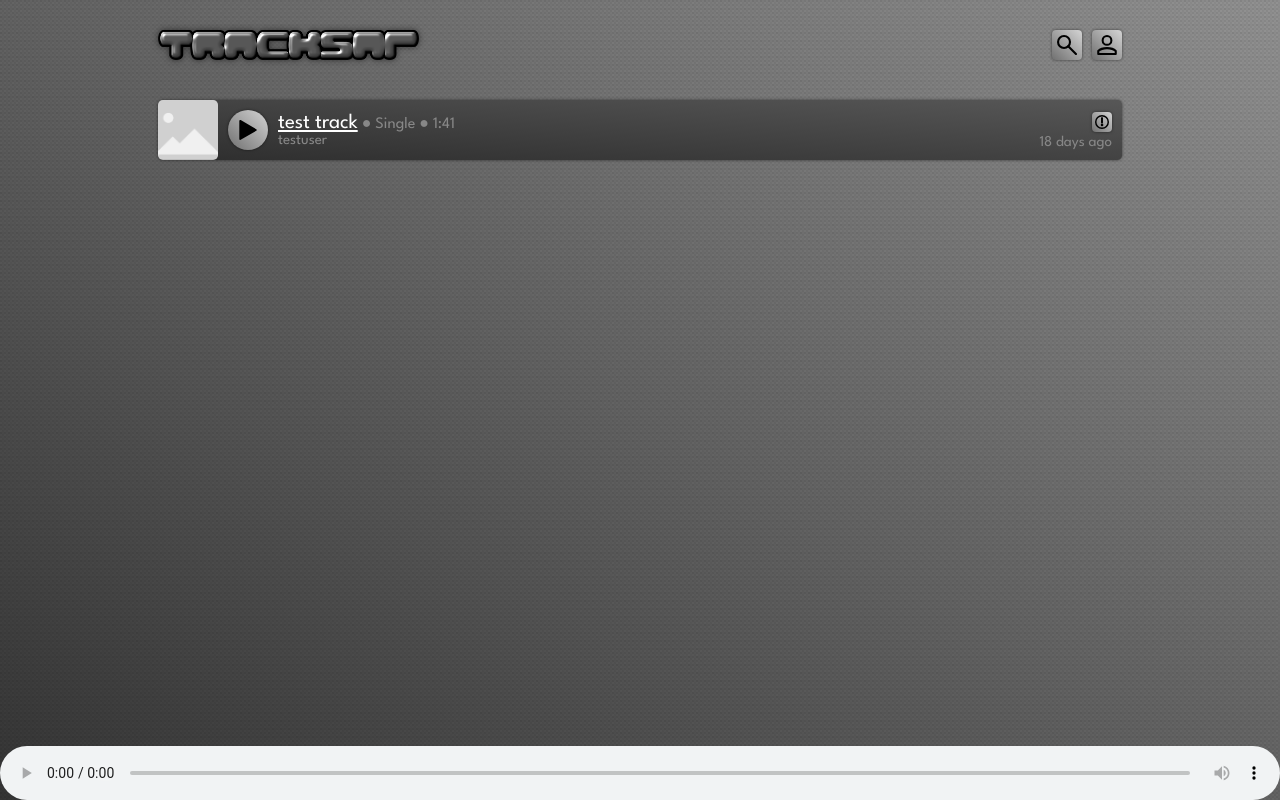
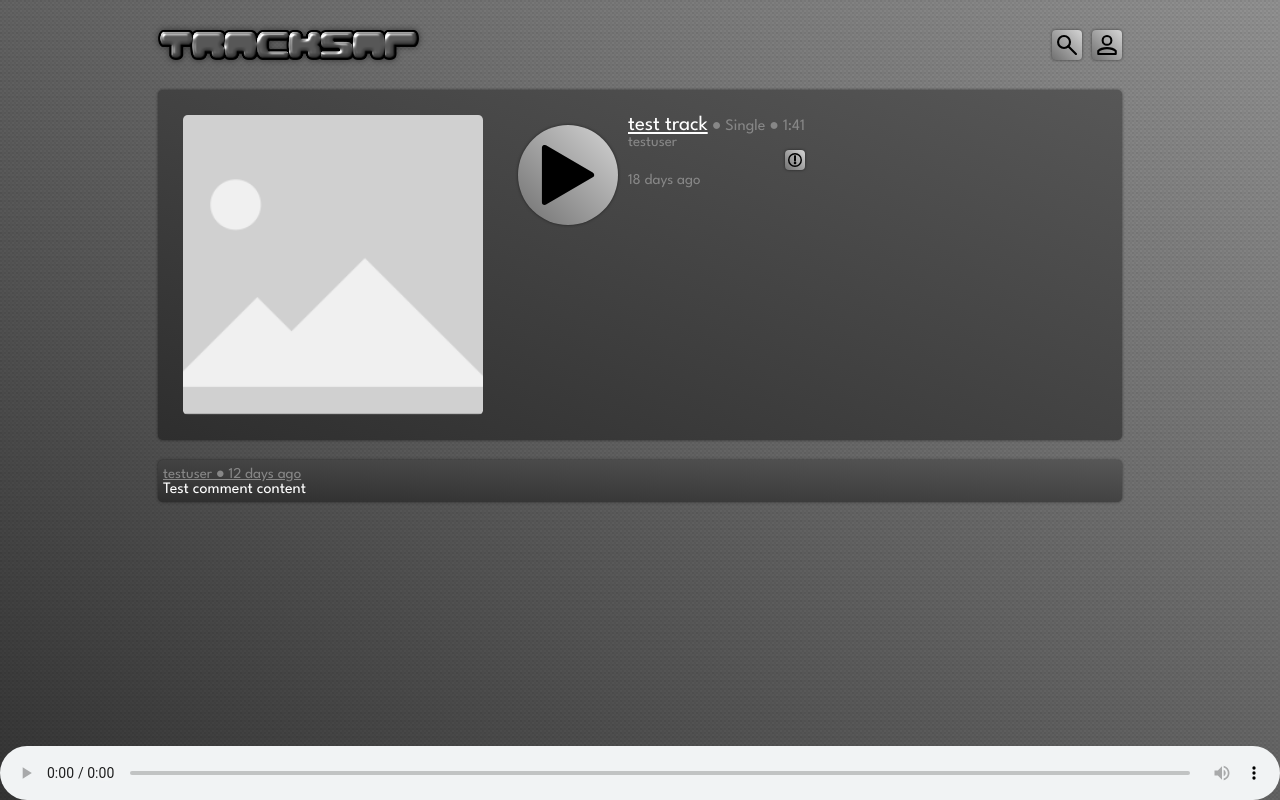
Before and after one commit to VilemMakovicka/Tracksap, a FastAPI app: page /track/6 in a window 1280 px wide. Run offline with FastAPI, Linux system fonts and the light colour scheme; data comes from the database, SQL or seed files in the repository; both versions use the stored data as it was after the commit.

Commit message:
Comment's + track view
Comment's are now visible along with a single track extended view

```diff
--- a/main.py
+++ b/main.py
@@ -15,6 +15,10 @@ def create_app() -> FastAPI:
     app.state.templates = Jinja2Templates(directory="templates")
     app.state.templates.env.globals["get_current_user"] = get_current_user
 
+    app.state.templates.env.globals["role_administrator"] = "administrator"
+    app.state.templates.env.globals["role_artist"] = "artist"
+    app.state.templates.env.globals["role_listener"] = "listener"
+
     app.include_router(authentication_router, prefix="", tags=["authentication"])
     app.include_router(track_router, prefix="", tags=["tracks"])
     app.include_router(user_router, prefix="", tags=["users"])
--- a/pages/tracks.py
+++ b/pages/tracks.py
@@ -37,6 +37,13 @@ async def track_ui(
     current_user_id = current_user.id if current_user is not None else 0
     tracks = track_service.selectByID(track_id, current_user_id)
     track = tracks[0]
+    comments = track_service.selectCommentsByTrackID(track_id)
+    for comment in comments:
+        upload_date_string = comment["comment_date"].split("-")
+        upload_date = datetime(int(upload_date_string[0]),
+                               int(upload_date_string[1]),
+                               int(upload_date_string[2]))
+        comment["time_since"] = time_ago(upload_date)
 
     track["Contributors"] = json.loads(track["Contributors"])
     upload_date_string = track["UploadDate"].split("-")
@@ -49,7 +56,7 @@ async def track_ui(
     track["liked"] = 'true'
 
     template = "track.html"
-    context = {"request": request, "content_template": template, "track": track}
+    context = {"request": request, "content_template": template, "track": track, "comments": comments}
 
     hx_request = request.headers.get("HX-Request")
     if hx_request:
@@ -244,6 +251,17 @@ async def report_post(
     service.insertReport(track_id, message)
     return "reported"
 
+@track_router.post("/comment/{track_id}")
+async def comment_post(
+        request: Request,
+        track_id: str,
+        comment_content: str = Form(...),
+        service: TracksService = Depends(tracks_service),
+        current_user: Optional[User] = Depends(get_current_user)
+):
+    service.InsertComment(track_id, current_user.id, comment_content)
+    return "commented"
+
 @track_router.get("/stream/{audio_path}")
 async def stream_audio(audio_path, range: str = Header(None)):
     file_size = os.path.getsize("media/tracks/" + audio_path)
--- a/repositories/tracks.py
+++ b/repositories/tracks.py
@@ -2,6 +2,25 @@ import datetime
 from datetime import datetime
 from typing import List, Dict, Any
 import sqlite3
+
+import sqlite3
+from datetime import datetime
+
+
+def insert_comment(conn: sqlite3.Connection, track_id: str, author_id: str, comment_content: str):
+    cursor = conn.cursor()
+
+    current_date = datetime.now().strftime("%Y-%m-%d")
+
+    sql = """
+          INSERT INTO "TrackComments"
+              ("TrackID", "AuthorID", "PostDate", "CommentContent")
+          VALUES (?, ?, ?, ?);
+          """
+
+    cursor.execute(sql, (track_id, author_id, current_date, comment_content))
+
+    conn.commit()
 
 def select_by_user(conn: sqlite3.Connection, id, user_id) -> List[Dict[str, Any]]:
     rows = conn.execute(
@@ -81,6 +100,19 @@ def select_by_id(conn: sqlite3.Connection, track_id, current_user_id) -> List[Di
             WHERE Tracks.ID = """ + str(track_id) + """
             GROUP BY Tracks.ID;"""
     ).fetchall()
+    return [dict(r) for r in rows]
+
+def select_comments_by_track_id(conn: sqlite3.Connection, track_id) -> List[Dict[str, Any]]:
+    rows = conn.execute("""
+                        SELECT
+                            TrackComments.AuthorID "author_id",
+                            Users.Username "author_username",
+                            Users.ProfilePicturePath "author_profile_picture_path",
+                            TrackComments.CommentContent "comment_content",
+                            TrackComments.PostDate "comment_date"
+                        FROM TrackComments
+                                 JOIN Users ON TrackComments.AuthorID = Users.ID
+                        WHERE TrackID = """ + str(track_id)).fetchall()
     return [dict(r) for r in rows]
 
 def select_all_liked(conn: sqlite3.Connection, user_id) -> List[Dict[str, Any]]:
--- a/services/tracks.py
+++ b/services/tracks.py
@@ -1,6 +1,17 @@
 from typing import List, Dict, Any
 import sqlite3
-from repositories.tracks import select_by_user, select_all_liked, add_liked, remove_liked, debug_select_all, select_by_text, insert, select_by_id
+from repositories.tracks import (
+    select_by_user,
+    select_all_liked,
+    add_liked,
+    remove_liked,
+    debug_select_all,
+    select_by_text,
+    insert,
+    select_by_id,
+    select_comments_by_track_id,
+    insert_comment
+)
 import json
 from datetime import datetime
 from pages.tools import time_ago
@@ -14,6 +25,9 @@ class TracksService:
 
     def selectByID(self, track_id, current_user_id) -> List[Dict[str, Any]]:
         return select_by_id(self.conn, track_id, current_user_id)
+
+    def selectCommentsByTrackID(self, track_id) -> List[Dict[str, Any]]:
+        return select_comments_by_track_id(self.conn, track_id)
 
     def selectAllLiked(self, user_id):
         tracks = select_all_liked(self.conn, user_id)
@@ -34,6 +48,9 @@ class TracksService:
     def Insert(self, title: str, audio_file_path: str, track_cover_file_name: str, current_user_id, track_length: str):
         insert(self.conn, title, audio_file_path, track_cover_file_name, current_user_id, track_length)
 
+    def InsertComment(self, track_id: str, author_id: int, comment_content: str):
+        insert_comment(self.conn, track_id, author_id, comment_content)
+
     @staticmethod
     def format_tracks(tracks):
         for track in tracks:
--- a/static/style.css
+++ b/static/style.css
@@ -6,6 +6,21 @@
 }
 image{
 
+}
+.comment{
+    display: flex;
+    flex-direction: column;
+    width: 100%;
+    border-radius: 0.3em;
+    background-color: #efefef;
+    background-image: linear-gradient(to top right, #2e2e2e, #575757);
+    transition: 0.4s;
+    box-shadow: 0 0 3px #0000008a;
+    padding: 5px;
+}
+.comment-form>input[type=text]{
+    width: 100%;
+    overflow: auto;
 }
 button, .button-esque{
     color: black;
@@ -108,6 +123,7 @@ input[type=text]::placeholder, input[type=password]::placeholder{
     font-family: 'league-spartan', serif;
     box-sizing: border-box;
     /*image-rendering: pixelated;*/
+    color: white;
 }
 
 .navbar{
@@ -330,6 +346,42 @@ form{
     transition: 0.4s;
     box-shadow: 0 0 3px #0000008a;
 }
+.track-container-expanded-controls{
+    width: 100%;
+    display: flex;
+    flex-direction: row;
+}
+.track-container-expanded-controls>button{
+    height: 100px;
+    padding: 20px 20px 20px 20px;
+}
+.track-container-expanded-cover-image{
+    height: 300px;
+    width: 300px;
+}
+.track-container-expanded{
+    display: flex;
+    flex-direction: column;
+    gap: 20px;
+}
+.track-container-expanded-main{
+    display: flex;
+    flex-direction: row;
+    width: 100%;
+    height: 350px;
+    border-radius: 0.3em;
+    background-color: #efefef;
+    background-image: linear-gradient(to top right, #2e2e2e, #575757);
+    transition: 0.4s;
+    box-shadow: 0 0 3px #0000008a;
+    padding: 25px;
+    gap: 25px;
+}
+.track-container-expanded-comments{
+    display: flex;
+    flex-direction: column;
+    gap: 10px;
+}
 .track-container-hidden{
     max-height: 0;
     opacity: 0;
@@ -414,3 +466,9 @@ form{
     color: #878787;
     font-size: 15px;
 }
+
+.comment>div>a[href]{
+    color: #878787;
+    font-size: 15px;
+    cursor: pointer;
+}
--- /dev/null
+++ b/templates/components/track_comment.jinja
@@ -0,0 +1,12 @@
+{% macro generate(comment) %}
+    <div class="comment">
+        <div>
+            <a href="/user/{{ comment["author_id"] }}">
+                {{ comment["author_username"] }} ● {{ comment["time_since"] }}
+            </a>
+        </div>
+        <div>
+            {{ comment["comment_content"] }}
+        </div>
+    </div>
+{% endmacro %}
--- /dev/null
+++ b/templates/components/track_comment_form.jinja
@@ -0,0 +1,6 @@
+{% macro generate(track_id) %}
+    <form class="comment-form" method="post" action="/comment/{{ track_id }}">
+        <input type="text" placeholder="Write a comment..." name="comment_content" required>
+        <button type="submit">Send</button>
+    </form>
+{% endmacro %}
--- a/templates/track.html
+++ b/templates/track.html
@@ -1,9 +1,14 @@
+{% set cover_image_src = "../static/images/default_track_cover.png" if track['TrackCoverPath'] == "" else ("../media/track_covers/" ~ track['TrackCoverPath']) %}
+{% import "components/track_comment.jinja" as track_comment %}
+{% import "components/track_comment_form.jinja" as track_comment_form %}
 
 
-{% set cover_image_src = "../static/images/default_track_cover.png" if track['TrackCoverPath'] == "" else ("../media/track_covers/" ~ track['TrackCoverPath']) %}
-<div class="track-container track-container-visible">
-    {% set cover_image_src = "../static/images/default_track_cover.png" if track['TrackCoverPath'] == "" else ("../media/track_covers/" ~ track['TrackCoverPath']) %}
-    <img class="track-cover-image" src="{{ cover_image_src }}" alt="Track cover"><br>
+<div class="track-container-expanded">
+    <div class="track-container-expanded-main">
+        <div class="track-container-expanded-cover-image">
+            <img class="track-cover-image" src="{{ cover_image_src }}" alt="Track cover">
+        </div>
+        <div class="track-container-expanded-controls">
             <button class="track-play-button" onclick="playSong('/stream/{{ track['AudioFilePath'] }}', {{ track['TrackID'] }})">
             <img
                     src="{{ request.url_for('static', path='images/play.svg') }}"
@@ -61,3 +66,13 @@
                 </div>
             </div>
             </div>
+        </div>
+    <div class="track-container-expanded-comments">
+        {% if current_user is not none %}
+            {{ track_comment_form.generate(track['TrackID']) }}
+        {% endif %}
+        {% for comment in comments %}
+            {{ track_comment.generate(comment) }}
+        {% endfor %}
+    </div>
+</div>
```
Also changed, not shown: templates/userpage.html (+4 -10 lines), database/database.db. Lines whose indentation alone changed are shown as unchanged.
